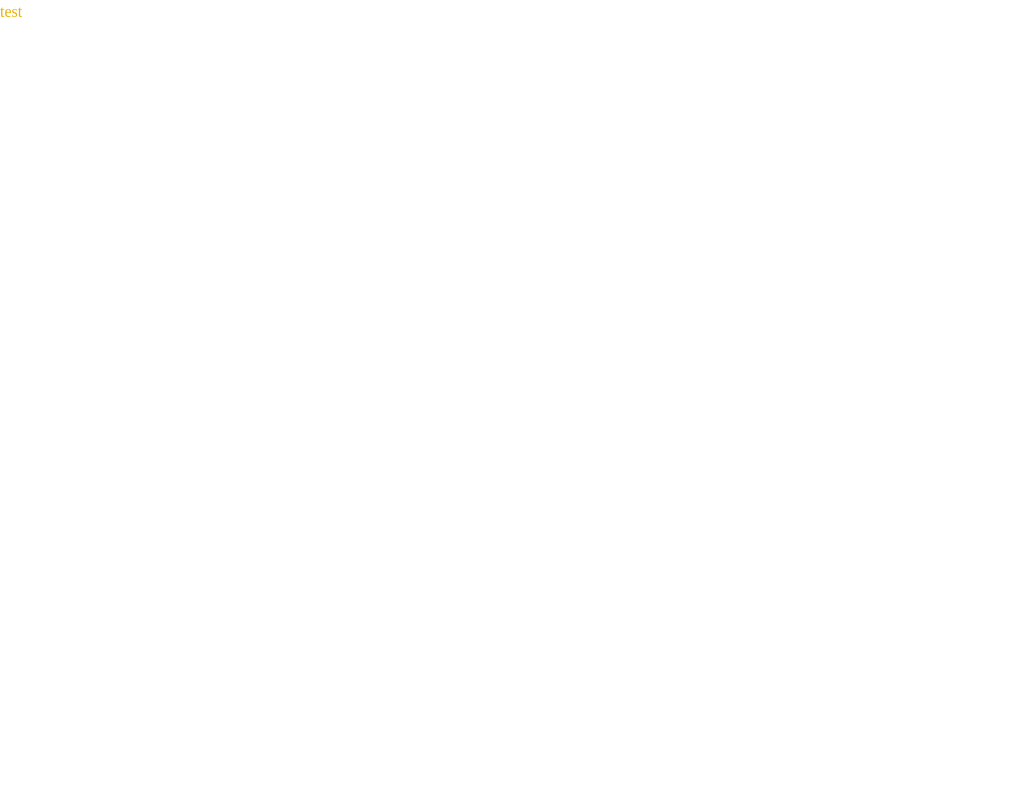
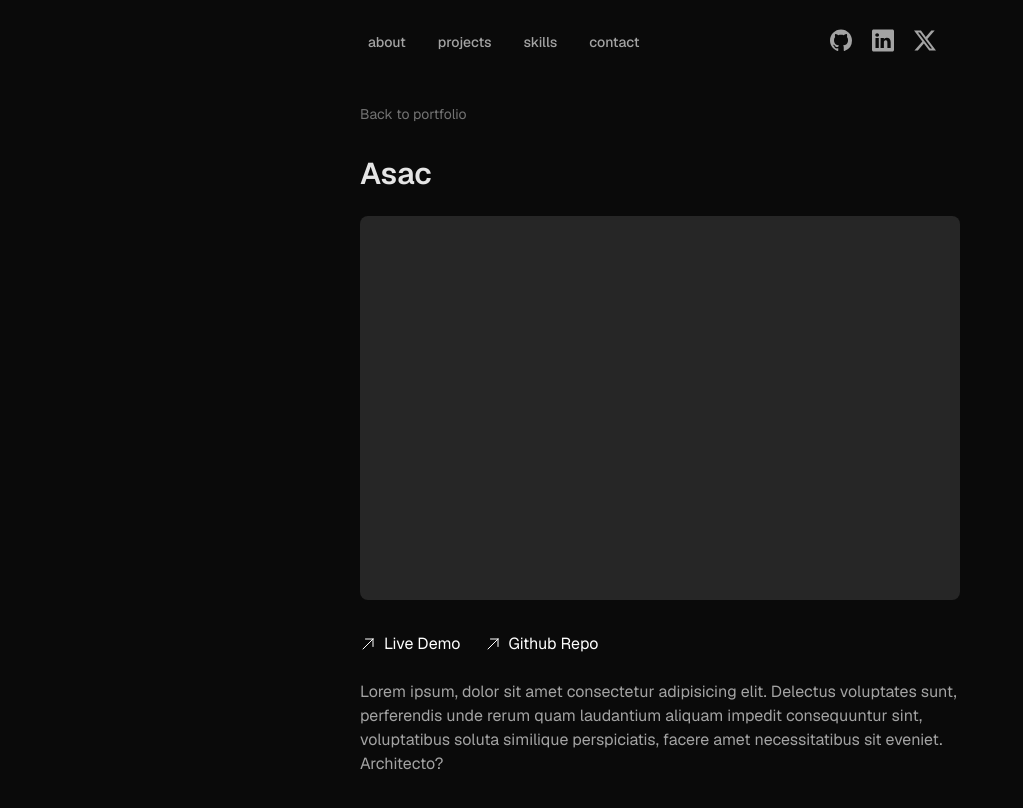
Before and after one commit to zinedinechami/portfolio_next, a Next.js app: page /projects/1 in a window 1280 px wide. Shown: the top 808 px of the page, without its empty margins (0-1023 px from the left). Built offline with nearby package versions, Linux system fonts and the light colour scheme.

Commit message:
created projects page design

```diff
--- a/src/app/projects/[projectsId]/page.tsx
+++ b/src/app/projects/[projectsId]/page.tsx
@@ -1,8 +1,67 @@
+import { GeistSans } from "geist/font/sans";
+import Image from "next/image";
+import Header from "@/app/componenets/header";
+// import asac from ".../assets/asac.png";
+
 export default function Project() {
   return (
     <>
-      <body>
-        <div className="text-yellow-500">test</div>
+      <body className="w-6/12 pl-10 mx-auto bg-neutral-950 ">
+        <main className={GeistSans.className}>
+          <Header />
+          <section className="pb-44">
+            <p className="text-sm text-neutral-500 mb-8">Back to portfolio</p>
+            <h1 className="text-neutral-200 text-3xl font-semibold ">Asac</h1>
+            <div className="w-full h-96 bg-neutral-800 my-6 rounded-lg">
+              {/* <Image src={asac} width={500} height={500} alt="asac" /> */}
+            </div>
+            <div className="pt-2 flex pb-6">
+              <svg
+                xmlns="http://www.w3.org/2000/svg"
+                fill="none"
+                viewBox="0 0 24 24"
+                strokeWidth={1.5}
+                stroke="currentColor"
+                className="w-4 h-6 mr-2"
+              >
+                <path
+                  strokeLinecap="round"
+                  strokeLinejoin="round"
+                  d="m4.5 19.5 15-15m0 0H8.25m11.25 0v11.25"
+                />
+              </svg>
+              <a
+                className="pr-4 mr-2 flex hover:underline underline-offset-3 "
+                href=""
+              >
+                Live Demo{" "}
+              </a>{" "}
+              <svg
+                xmlns="http://www.w3.org/2000/svg"
+                fill="none"
+                viewBox="0 0 24 24"
+                strokeWidth={1.5}
+                stroke="currentColor"
+                className="w-4 h-6 mr-2"
+              >
+                <path
+                  strokeLinecap="round"
+                  strokeLinejoin="round"
+                  d="m4.5 19.5 15-15m0 0H8.25m11.25 0v11.25"
+                />
+              </svg>
+              <a href="" className="flex hover:underline underline-offset-3 ">
+                Github Repo
+              </a>
+            </div>
+            <p className="text-neutral-400">
+              Lorem ipsum, dolor sit amet consectetur adipisicing elit. Delectus
+              voluptates sunt, perferendis unde rerum quam laudantium aliquam
+              impedit consequuntur sint, voluptatibus soluta similique
+              perspiciatis, facere amet necessitatibus sit eveniet. Architecto?
+            </p>
+          </section>
+        </main>
       </body>
     </>
   );
--- a/src/app/sections/skills.tsx
+++ b/src/app/sections/skills.tsx
@@ -45,3 +45,5 @@ export default function Skills() {
     </>
   );
 }
+
+// todo: add colored logos to each skill
```
